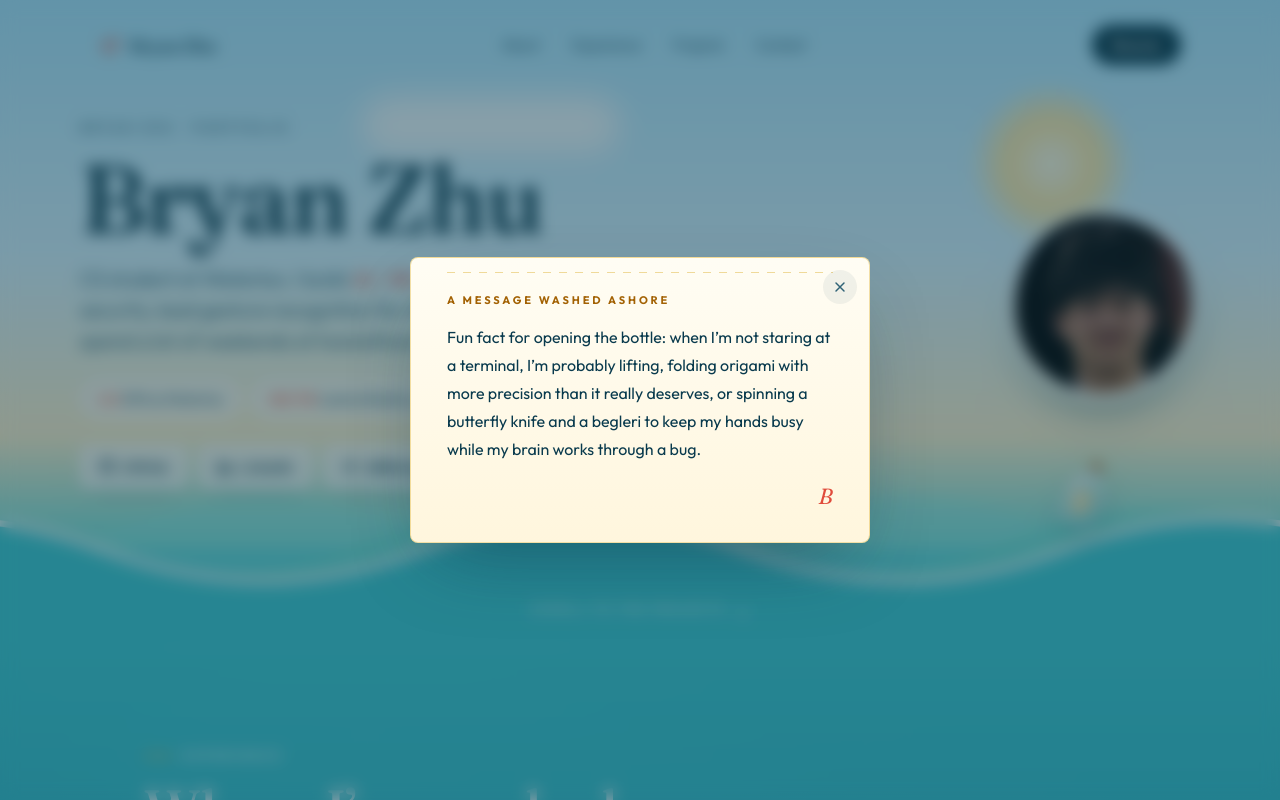
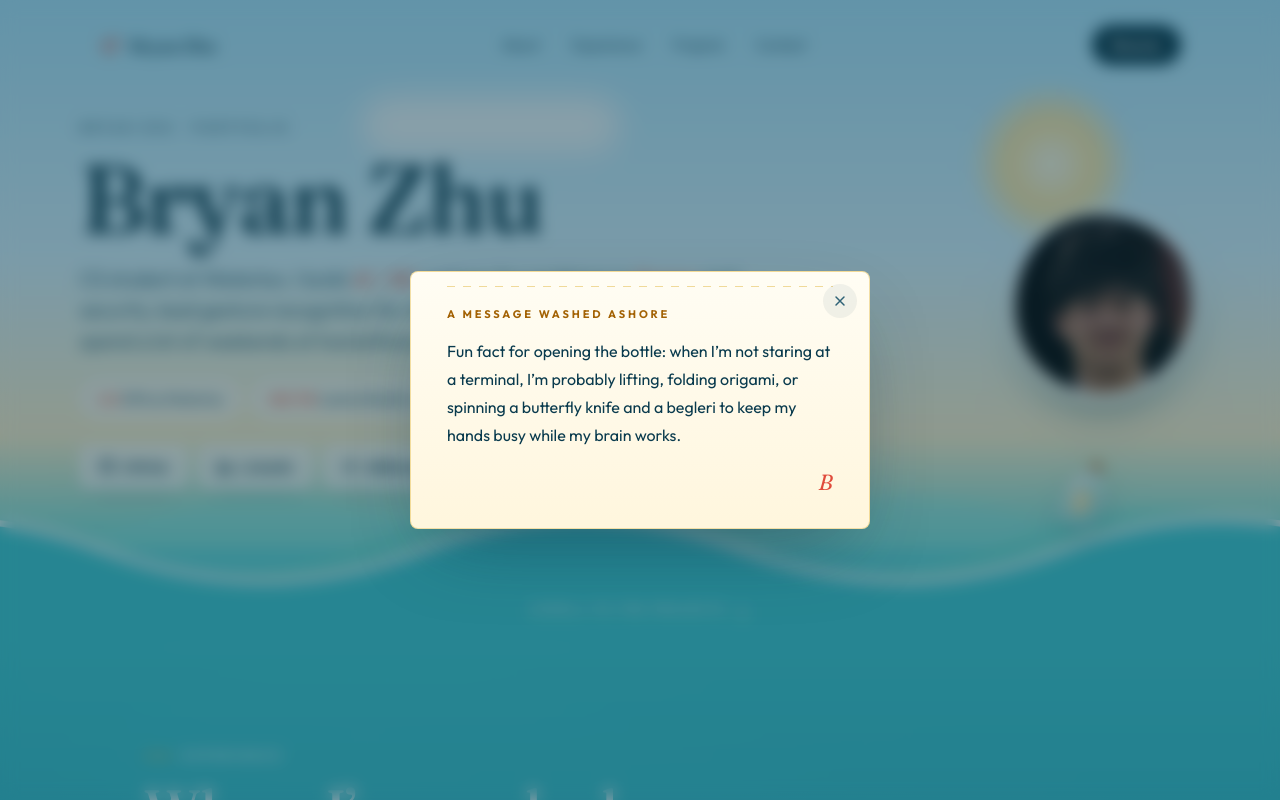
Before and after one commit to ZhuBryan/Portfolio-Site, a React (Vite) app: page / in a window 1280 px wide. Both pictures are taken after a click on the button "psst, open me". Shown: the top 800 px of the page. Built offline with nearby package versions, Linux system fonts and the light colour scheme.

Commit message:
text update

```diff
--- a/src/sections/Contact/Contact.tsx
+++ b/src/sections/Contact/Contact.tsx
@@ -45,7 +45,7 @@ export default function Contact() {
             Always up for a <em>good problem</em>.
           </h2>
           <p className="contact-sub">
-            Internships, collaborations, or a conversation about ML. My inbox is open.
+            Internships, collaborations, or good conversation. My inbox is open.
           </p>
 
           <div className="contact-links">
--- a/src/sections/Hero/Hero.tsx
+++ b/src/sections/Hero/Hero.tsx
@@ -51,7 +51,7 @@ const fadeUp = {
 const STATS = [
   { value: '4.0', label: 'GPA @ Waterloo' },
   { value: 'AR/VR', label: 'Lead @ Reality Labs' },
-  { value: '10+', label: 'hackathons' },
+  { value: '7', label: 'hackathons' },
 ];
 
 const MailIcon = (
@@ -244,9 +244,8 @@ export default function Hero() {
               <p className="bottle-letter__eyebrow">A message washed ashore</p>
               <p className="bottle-letter__body">
                 Fun fact for opening the bottle: when I&rsquo;m not staring at a terminal, I&rsquo;m
-                probably lifting, folding origami with more precision than it really deserves, or
-                spinning a butterfly knife and a begleri to keep my hands busy while my brain works
-                through a bug.
+                probably lifting, folding origami, or
+                spinning a butterfly knife and a begleri to keep my hands busy while my brain works.
               </p>
               <p className="bottle-letter__sign">B</p>
             </motion.div>
```
